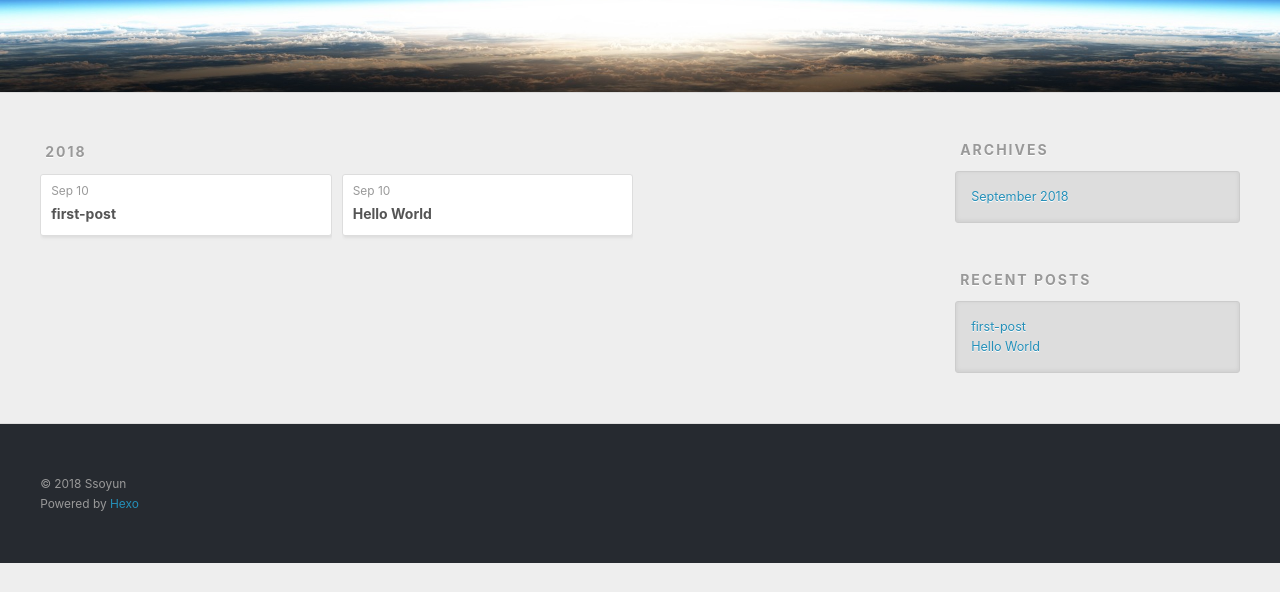
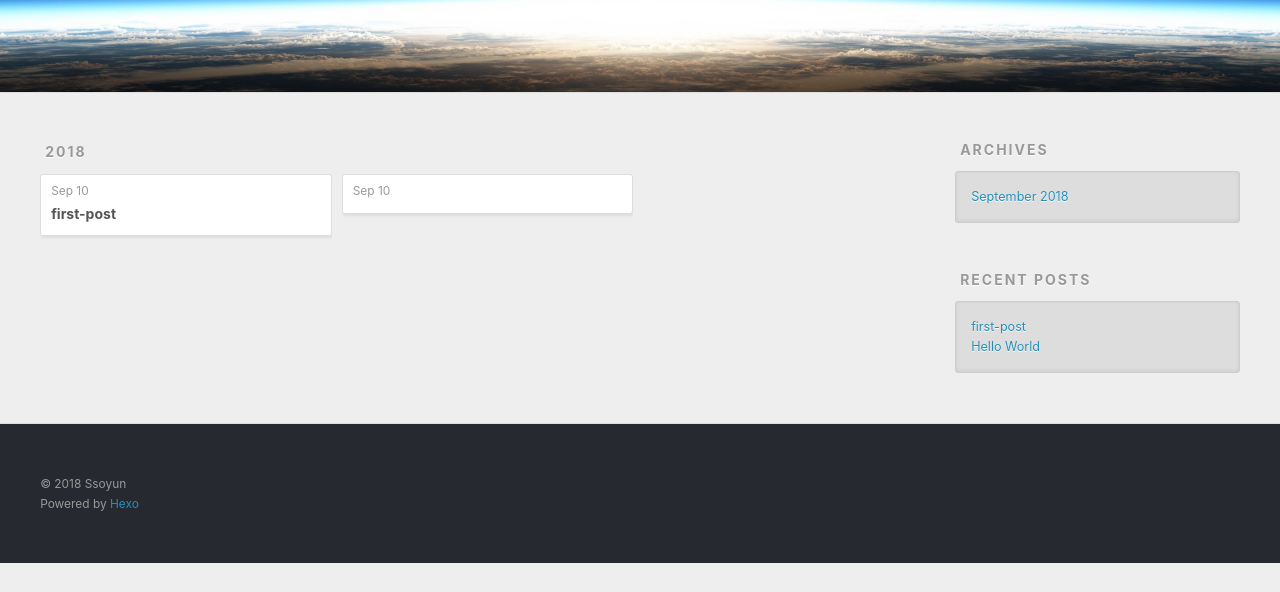
Before and after one commit to ssoyun/ssoyun.github.io, a plain HTML site: page archives/2018/index.html in a window 1280 px wide. Shown: the part 208-800 px from the top of the page. Drawn offline with nearby package versions, Linux system fonts and the light colour scheme.

Commit message:
Site updated: 2018-09-10 12:47:31

```diff
--- a/archives/2018/index.html
+++ b/archives/2018/index.html
@@ -103,12 +103,6 @@
   <time datetime="2018-09-10T02:49:41.243Z" itemprop="datePublished">Sep 10</time>
 </a>
 
-
-    <h1 itemprop="name">
-      <a class="archive-article-title" href="/2018/09/10/hello-world/">Hello World</a>
-    </h1>
-
-
     </header>
   </div>
 </article>
```
Also changed, not shown: archives/2018/09/index.html (+2 -0 lines).
